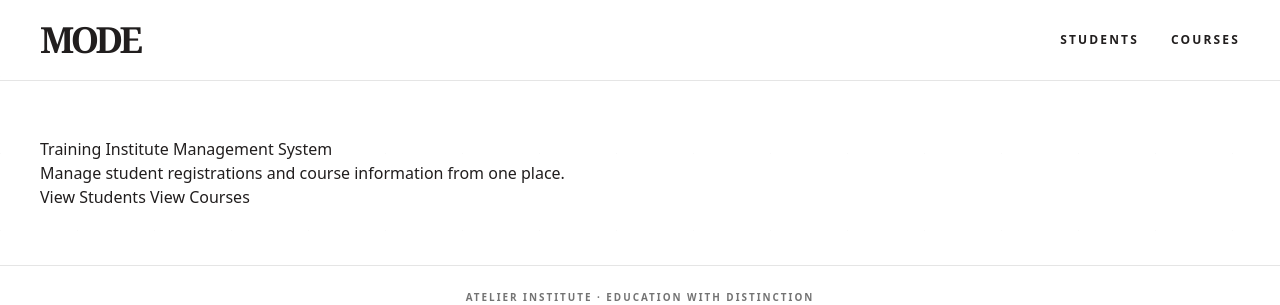
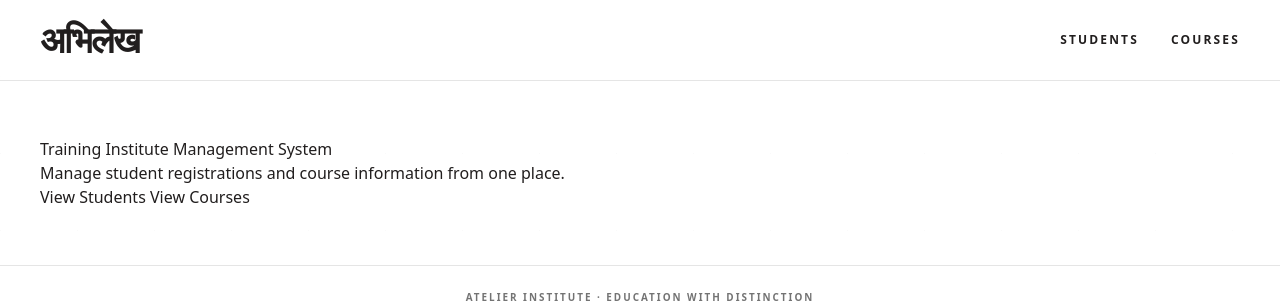
Before and after one commit to soupdoumplings/mode-institute-management-system, a Laravel app: page / in a window 1280 px wide. Shown: the top 305 px of the page. Run offline with Laravel 12, Linux system fonts and the light colour scheme; style sheets or scripts are compiled from the project's sources.

Commit message:
Use Nepali records title in navigation

```diff
--- a/resources/views/components/navbar.blade.php
+++ b/resources/views/components/navbar.blade.php
@@ -1,6 +1,6 @@
 <header class="border-b border-black/10 bg-white/70 backdrop-blur-md">
     <div class="mx-auto flex max-w-7xl items-center justify-between gap-6 px-6 py-5 lg:px-10">
-        <a href="{{ route('home') }}" class="font-serif text-3xl font-black uppercase tracking-[-0.1em] sm:text-4xl">Mode</a>
+        <a href="{{ route('home') }}" class="font-serif text-3xl font-black tracking-[-0.05em] sm:text-4xl">अभिलेख</a>
         <nav class="flex items-center gap-5 text-[0.65rem] font-bold uppercase tracking-[0.18em] sm:gap-8 sm:text-xs">
             <a href="{{ route('students.index') }}" @class(['border-b border-black pb-1' => request()->routeIs('students.*')])>Students</a>
             <a href="{{ route('courses.index') }}" @class(['border-b border-black pb-1' => request()->routeIs('courses.*')])>Courses</a>
```
